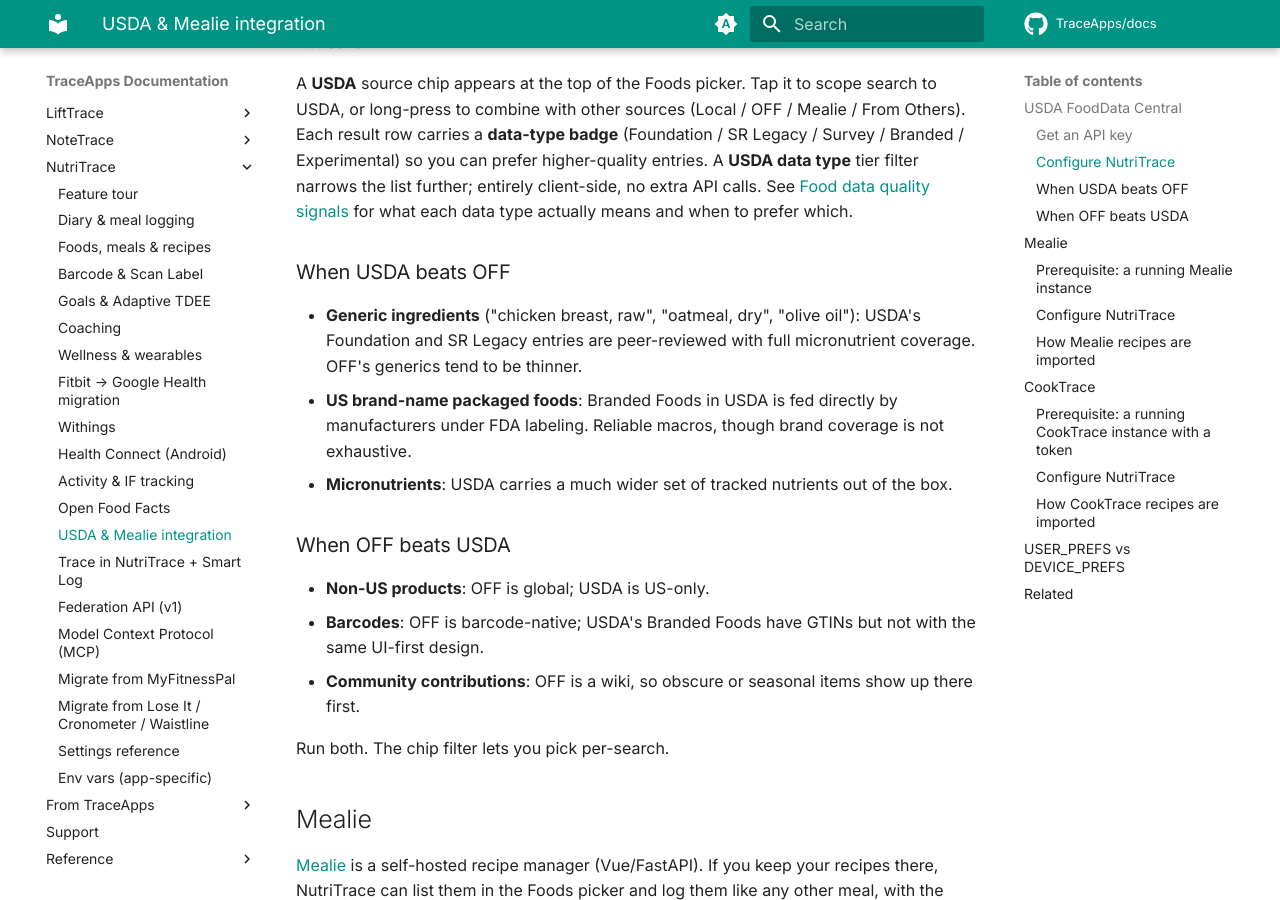
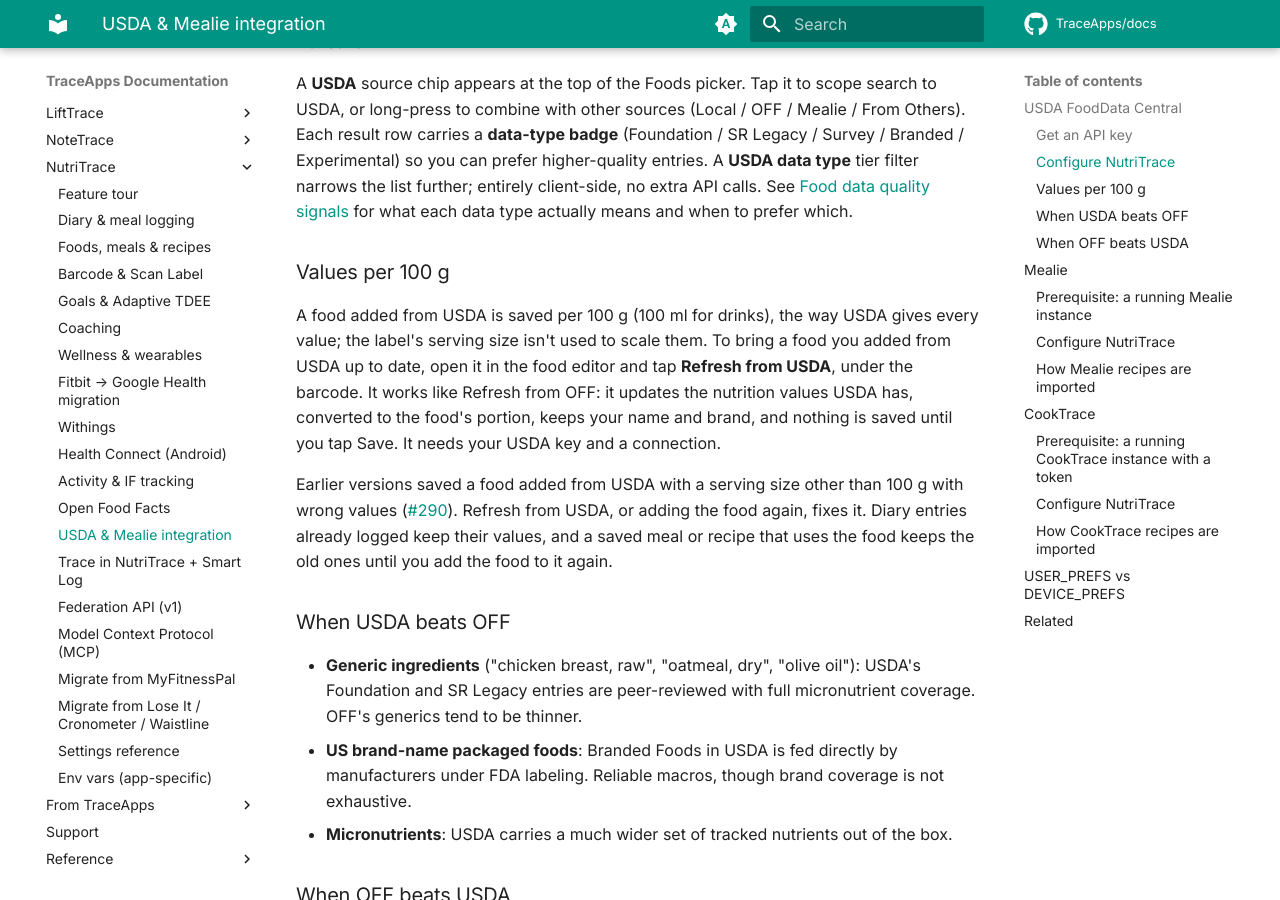
Before and after one commit to TraceApps/docs, an MkDocs documentation site: the page built from docs/nutritrace/usda-mealie.md, in a window 1280 px wide and 900 px high, scrolled down 904 px. Built offline with MkDocs 1.6.1 and Material for MkDocs 9.7.7, drawn with Linux system fonts in a browser that asks for light colours; comment, search, counter and statistics services are not loaded.

Commit message:
USDA values per 100 g and Refresh from USDA in NutriTrace and CookTrace (TraceApps/nutritrace#290)

```diff
--- a/docs/nutritrace/usda-mealie.md
+++ b/docs/nutritrace/usda-mealie.md
@@ -24,6 +24,12 @@ FoodData Central is the USDA's public nutrition database: Foundation Foods, SR L
 3. Save.
 
 A **USDA** source chip appears at the top of the Foods picker. Tap it to scope search to USDA, or long-press to combine with other sources (Local / OFF / Mealie / From Others). Each result row carries a **data-type badge** (Foundation / SR Legacy / Survey / Branded / Experimental) so you can prefer higher-quality entries. A **USDA data type** tier filter narrows the list further; entirely client-side, no extra API calls. See [Food data quality signals](../reference/food-data-quality.md) for what each data type actually means and when to prefer which.
+
+### Values per 100 g
+
+A food added from USDA is saved per 100 g (100 ml for drinks), the way USDA gives every value; the label's serving size isn't used to scale them. To bring a food you added from USDA up to date, open it in the food editor and tap **Refresh from USDA**, under the barcode. It works like Refresh from OFF: it updates the nutrition values USDA has, converted to the food's portion, keeps your name and brand, and nothing is saved until you tap Save. It needs your USDA key and a connection.
+
+Earlier versions saved a food added from USDA with a serving size other than 100 g with wrong values ([#290](https://github.com/TraceApps/nutritrace/issues/290)). Refresh from USDA, or adding the food again, fixes it. Diary entries already logged keep their values, and a saved meal or recipe that uses the food keeps the old ones until you add the food to it again.
 
 ### When USDA beats OFF
 
```
Also changed, not shown: docs/cooktrace/pantry.md (+2 -0 lines).
